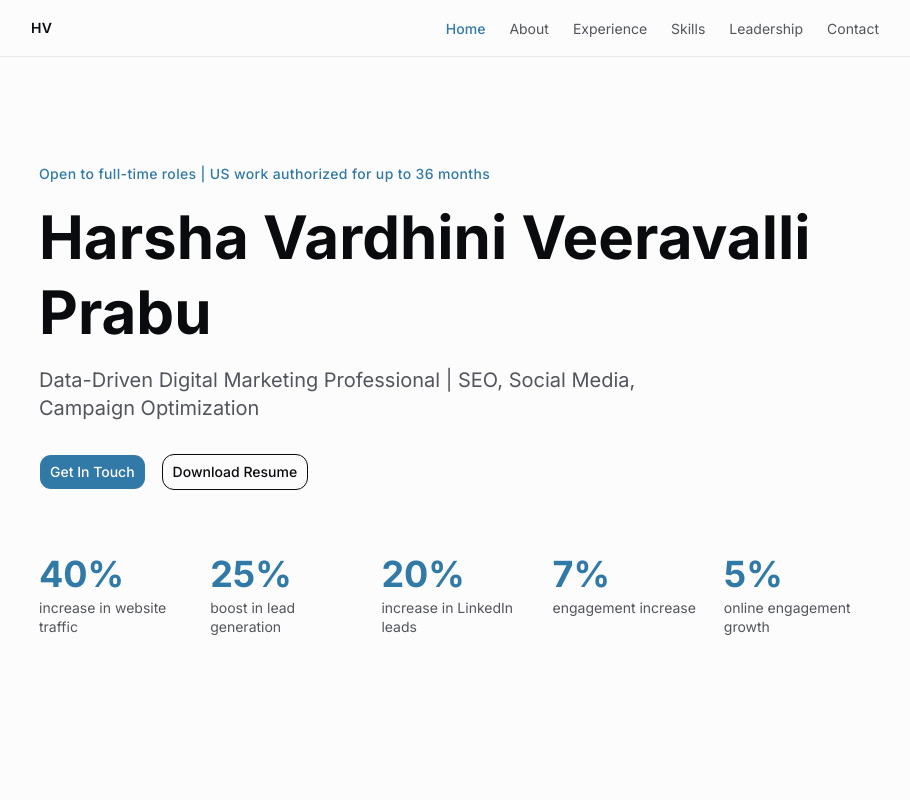
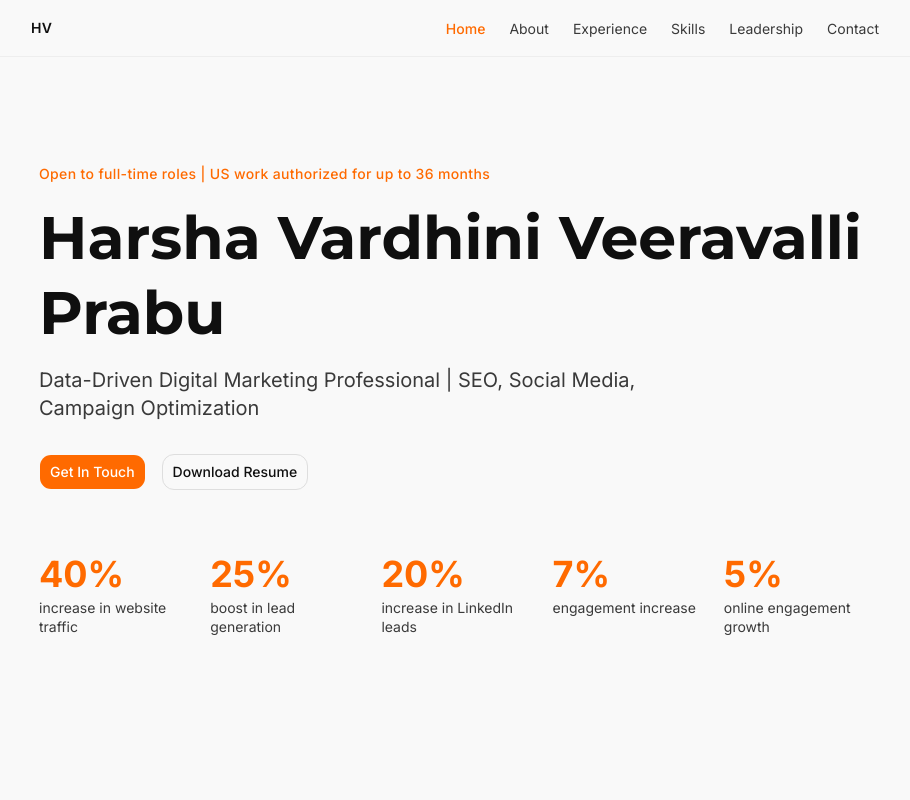
Before and after one commit to LakshmanTurlapati/HVVP-Portfolio, a Next.js app in the folder harsha-portfolio/: page / in a window 1280 px wide. Shown: the top 800 px of the page, without its empty margins (185-1095 px from the left). Built offline with nearby package versions, Linux system fonts and the light colour scheme.

Commit message:
feat(05): migrate @theme to v2.0 brand palette + Montserrat display font

```diff
--- a/harsha-portfolio/src/app/globals.css
+++ b/harsha-portfolio/src/app/globals.css
@@ -7,17 +7,31 @@
 @theme {
   /* Typography */
   --font-sans: var(--font-inter), ui-sans-serif, system-ui, sans-serif;
+  --font-display: var(--font-montserrat), var(--font-inter), ui-sans-serif, sans-serif;
 
-  /* Colors */
-  --color-background: oklch(0.99 0.00 0);
-  --color-foreground: oklch(0.15 0.01 260);
-  --color-accent: oklch(0.55 0.10 240);
-  --color-accent-hover: oklch(0.48 0.12 240);
-  --color-muted: oklch(0.93 0.00 0);
-  --color-muted-foreground: oklch(0.45 0.01 260);
-  --color-card: oklch(0.97 0.00 0);
+  /* Brand palette -- Harsha v2.0 (STACK.md precise OKLCH values) */
+  --color-brand-black: oklch(0.1684 0 0);                /* #0F0F0F DeepBlack */
+  --color-brand-orange: oklch(0.7009 0.2012 44.77);      /* #FF6A00 primary accent */
+  --color-brand-orange-soft: oklch(0.7976 0.1404 58.86); /* #FFA559 hover/highlight */
+  --color-brand-white: oklch(0.9821 0 0);                /* #F9F9F9 off-white background */
 
-  /* Border radius */
+  /* Semantic tokens mapped to brand palette */
+  --color-background: var(--color-brand-white);
+  --color-foreground: var(--color-brand-black);
+  --color-accent: var(--color-brand-orange);
+  --color-accent-foreground: var(--color-brand-black);   /* BRAND-03: DeepBlack text on orange fill -- only safe combo */
+  --color-accent-hover: var(--color-brand-orange-soft);
+  --color-muted: oklch(0.95 0 0);
+  --color-muted-foreground: oklch(0.35 0 0);             /* darkened to guarantee 4.5:1 on off-white */
+
+  /* shadcn full token expansion (BRAND-03 -- prevents silent regressions) */
+  --color-card: oklch(1 0 0);                             /* pure white card on off-white background */
+  --color-card-foreground: var(--color-brand-black);
+  --color-border: oklch(0.90 0 0);                        /* light grey hairline */
+  --color-input: oklch(0.90 0 0);
+  --color-ring: var(--color-brand-orange);                /* focus ring = brand orange (3:1 UI threshold on DeepBlack) */
+
+  /* Border radius (unchanged from v1.0) */
   --radius-sm: 0.25rem;
   --radius-md: 0.5rem;
   --radius-lg: 0.75rem;
@@ -44,6 +58,11 @@ body {
     outline-offset: 3px;
     border-radius: var(--radius-sm);
   }
+  /* v2.0 BRAND-07: Montserrat scoped to display headings only. H3+ stay Inter. */
+  h1, h2 {
+    font-family: var(--font-display);
+    font-weight: 700;
+  }
 }
 
 @media (prefers-reduced-motion: reduce) {
--- a/harsha-portfolio/src/app/layout.tsx
+++ b/harsha-portfolio/src/app/layout.tsx
@@ -1,5 +1,5 @@
 import type { Metadata } from 'next'
-import { Inter } from 'next/font/google'
+import { Inter, Montserrat } from 'next/font/google'
 import './globals.css'
 import Navbar from '@/components/layout/Navbar'
 import Footer from '@/components/layout/Footer'
@@ -7,6 +7,12 @@ import Footer from '@/components/layout/Footer'
 const inter = Inter({
   subsets: ['latin'],
   variable: '--font-inter',
+  display: 'swap',
+})
+
+const montserrat = Montserrat({
+  subsets: ['latin'],
+  variable: '--font-montserrat',
   display: 'swap',
 })
 
@@ -77,7 +83,7 @@ export default function RootLayout({
   children: React.ReactNode
 }>) {
   return (
-    <html lang="en" className={inter.variable}>
+    <html lang="en" className={`${inter.variable} ${montserrat.variable}`}>
       <head>
         <script
           type="application/ld+json"
```
